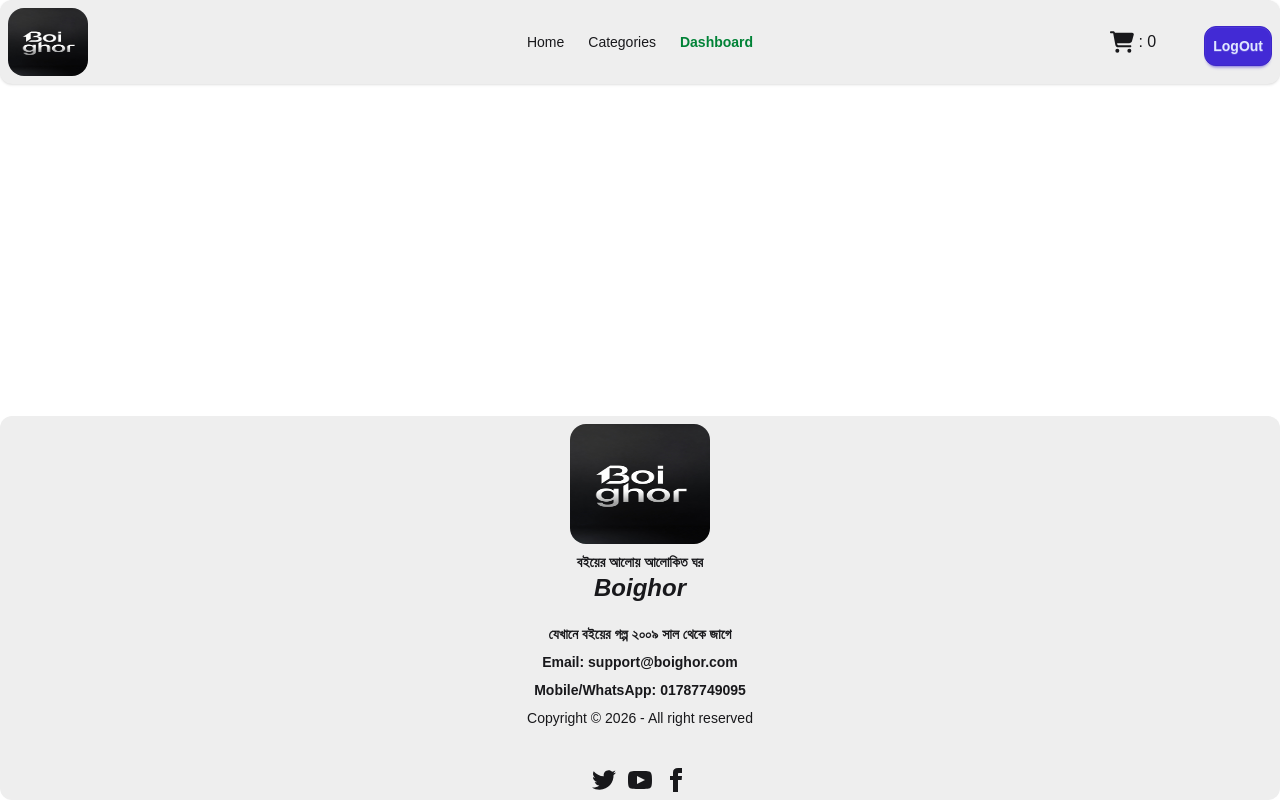
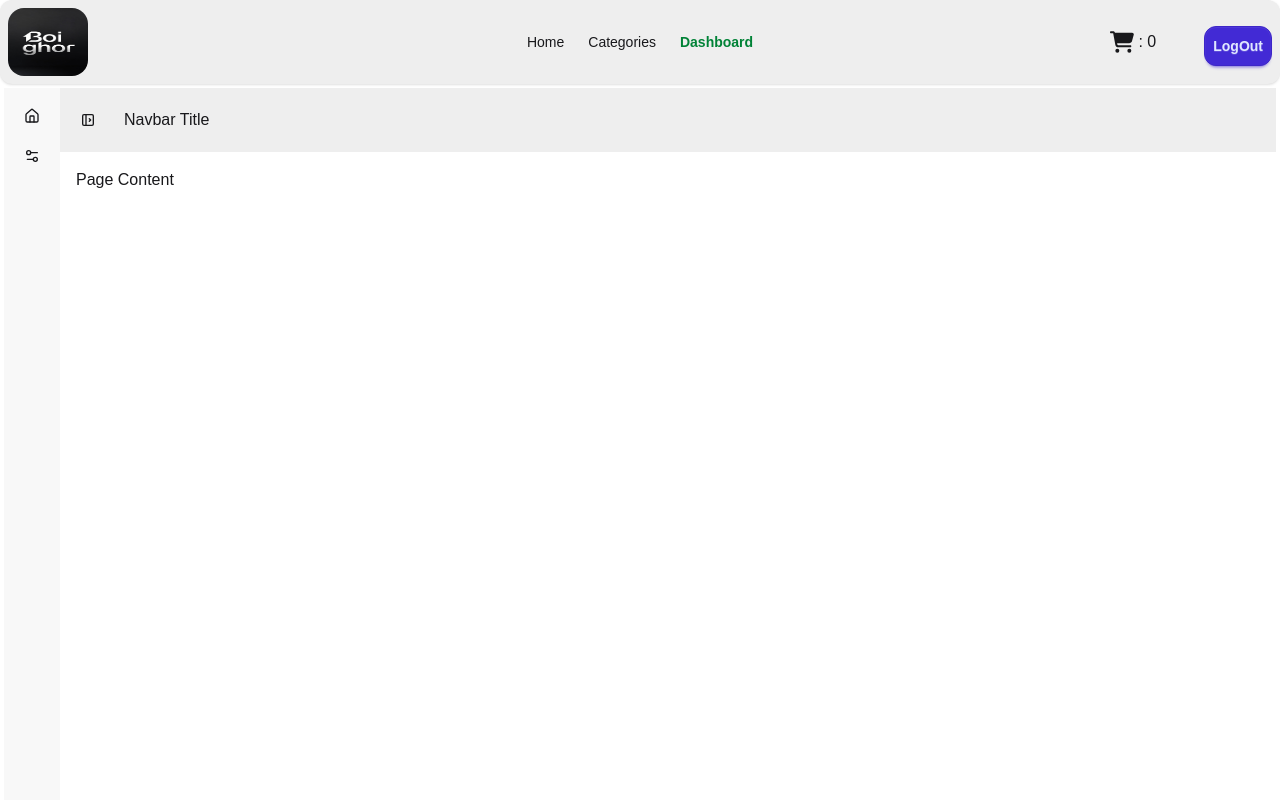
Before and after one commit to fuadhasan199/Boighor-Client, a React (Vite) app: page /dashboard in a window 1280 px wide. Shown: the top 800 px of the page. Built offline with nearby package versions, Linux system fonts and the light colour scheme; no server answers; sample sign-in values are in the browser's storage.

Commit message:
feat: add dashboard UI layout with sidebar and navbar

```diff
--- /dev/null
+++ b/src/Dashboard/Dashboard.jsx
@@ -0,0 +1,49 @@
+import React from 'react';
+
+const Dashboard = () => {
+    return (
+<div className="drawer lg:drawer-open mx-auto container p-1 rounded-md">
+  <input id="my-drawer-4" type="checkbox" className="drawer-toggle" />
+  <div className="drawer-content">
+    {/* Navbar */}
+    <nav className="navbar w-full bg-base-300">
+      <label htmlFor="my-drawer-4" aria-label="open sidebar" className="btn btn-square btn-ghost">
+        {/* Sidebar toggle icon */}
+        <svg xmlns="http://www.w3.org/2000/svg" viewBox="0 0 24 24" strokeLinejoin="round" strokeLinecap="round" strokeWidth="2" fill="none" stroke="currentColor" className="my-1.5 inline-block size-4"><path d="M4 4m0 2a2 2 0 0 1 2 -2h12a2 2 0 0 1 2 2v12a2 2 0 0 1 -2 2h-12a2 2 0 0 1 -2 -2z"></path><path d="M9 4v16"></path><path d="M14 10l2 2l-2 2"></path></svg>
+      </label>
+      <div className="px-4">Navbar Title</div>
+    </nav>
+    {/* Page content here */}
+    <div className="p-4">Page Content</div>
+  </div>
+
+  <div className="drawer-side is-drawer-close:overflow-visible">
+    <label htmlFor="my-drawer-4" aria-label="close sidebar" className="drawer-overlay"></label>
+    <div className="flex min-h-full flex-col items-start bg-base-200 is-drawer-close:w-14 is-drawer-open:w-64">
+      {/* Sidebar content here */}
+      <ul className="menu w-full grow">
+        {/* List item */}
+        <li>
+          <button className="is-drawer-close:tooltip is-drawer-close:tooltip-right" data-tip="Homepage">
+            {/* Home icon */}
+            <svg xmlns="http://www.w3.org/2000/svg" viewBox="0 0 24 24" strokeLinejoin="round" strokeLinecap="round" strokeWidth="2" fill="none" stroke="currentColor" className="my-1.5 inline-block size-4"><path d="M15 21v-8a1 1 0 0 0-1-1h-4a1 1 0 0 0-1 1v8"></path><path d="M3 10a2 2 0 0 1 .709-1.528l7-5.999a2 2 0 0 1 2.582 0l7 5.999A2 2 0 0 1 21 10v9a2 2 0 0 1-2 2H5a2 2 0 0 1-2-2z"></path></svg>
+            <span className="is-drawer-close:hidden">Homepage</span>
+          </button>
+        </li>
+
+        {/* List item */}
+        <li>
+          <button className="is-drawer-close:tooltip is-drawer-close:tooltip-right" data-tip="Settings">
+            {/* Settings icon */}
+            <svg xmlns="http://www.w3.org/2000/svg" viewBox="0 0 24 24" strokeLinejoin="round" strokeLinecap="round" strokeWidth="2" fill="none" stroke="currentColor" className="my-1.5 inline-block size-4"><path d="M20 7h-9"></path><path d="M14 17H5"></path><circle cx="17" cy="17" r="3"></circle><circle cx="7" cy="7" r="3"></circle></svg>
+            <span className="is-drawer-close:hidden">Settings</span>
+          </button>
+        </li>
+      </ul>
+    </div>
+  </div>
+</div>
+    );
+};
+
+export default Dashboard;
--- a/src/Page/Dashboard.jsx
+++ /dev/null
@@ -1,11 +0,0 @@
-import React from 'react';
-
-const Dashboard = () => {
-    return (
-        <div>
-
-        </div>
-    );
-};
-
-export default Dashboard;
--- a/src/main.jsx
+++ b/src/main.jsx
@@ -6,13 +6,14 @@
 import Mainlayout from './Layout/Mainlayout.jsx';
 import Home from './Page/Home.jsx';
 import Categories from './Page/Categories.jsx';
-import Dashboard from './Page/Dashboard.jsx';
+
 import ViewDetails from './Extra-Component/ViewDetails.jsx';
 import SignUp from './Sign/SignUp.jsx';
 import SignIn from './Sign/SignIn.jsx';
 import AuthProvider from './Provider/AuthProvider.jsx';
 import Private from './Provider/Private.jsx';
 import CartProvider from './Provider/CartProvider.jsx';
+import Dashboard from './Dashboard/Dashboard.jsx';
 
 const router = createBrowserRouter([
   {
@@ -43,7 +44,7 @@
        },
        {
         path:'dashboard',
-        element:<Private>  <Dashboard></Dashboard>  </Private>
+        element:<Private> <Dashboard></Dashboard>   </Private>
        }
 
     ]
```
Also changed, not shown: src/Page/Categories.jsx (+13 -13 lines).
